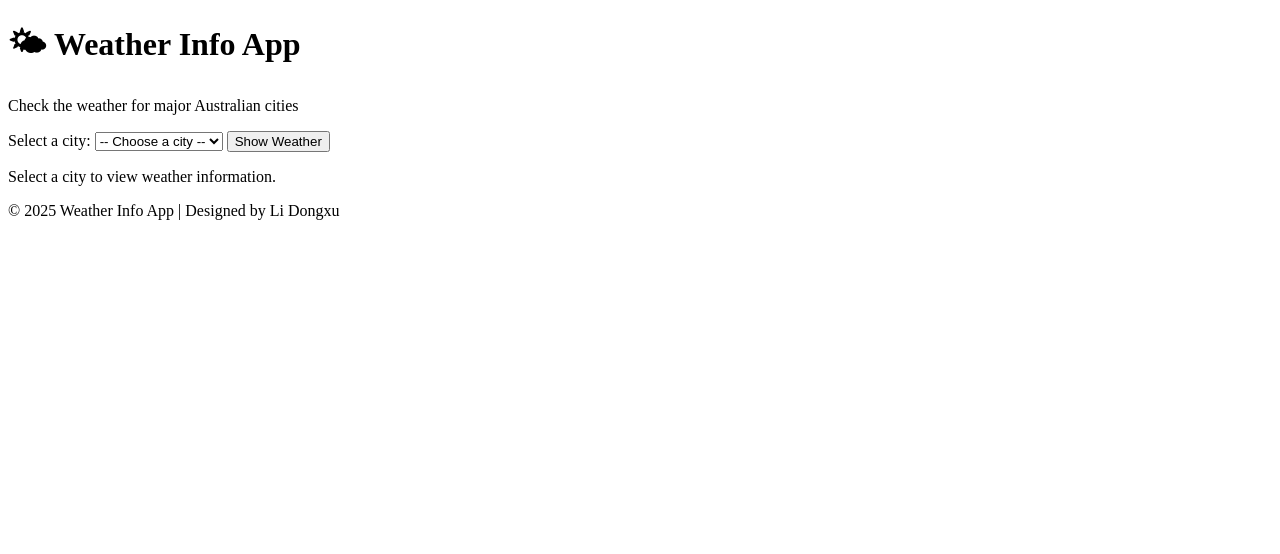
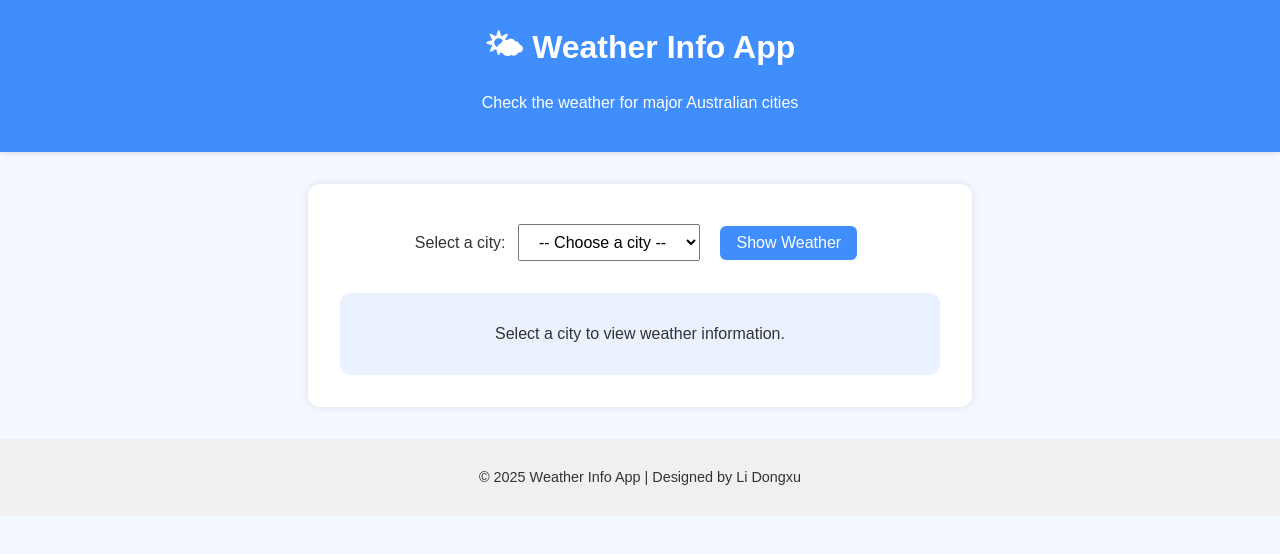
Before and after one commit to llli43/Weather-Info-App, a plain HTML site: page index.html in a window 1280 px wide. Drawn offline with Linux system fonts and the light colour scheme.

Commit message:
Add style.css for page styling

```diff
--- a/style.css
+++ b/style.css
@@ -1,33 +1,69 @@
-.about, .tips {
-    margin-top: 2rem;
-    background-color: #f7faff;
-    border-left: 4px solid #3f8efc;
-    padding: 1rem 1.5rem;
-    border-radius: 8px;
-    line-height: 1.6;
+body {
+    font-family: Arial, sans-serif;
+    background-color: #f4f9ff;
+    color: #333;
+    margin: 0;
+    padding: 0;
 }
 
-.about h3, .tips h3 {
-    color: #3f8efc;
-    margin-bottom: 0.5rem;
+header {
+    background-color: #3f8efc;
+    color: white;
+    text-align: center;
+    padding: 1.5rem 0;
+    box-shadow: 0 2px 5px rgba(0, 0, 0, 0.1);
 }
 
-.tips ul {
-    padding-left: 1.2rem;
+h1 {
+    margin: 0;
 }
 
-.back-top {
-    display: block;
-    margin: 2rem auto 0;
+main {
+    max-width: 600px;
+    margin: 2rem auto;
+    background: white;
+    padding: 2rem;
+    border-radius: 12px;
+    box-shadow: 0 0 10px rgba(0, 0, 0, 0.1);
+}
+
+.search-section {
+    text-align: center;
+    margin-bottom: 1.5rem;
+}
+
+select, button {
+    padding: 0.5rem 1rem;
+    margin: 0.5rem;
+    font-size: 1rem;
+}
+
+button {
     background-color: #3f8efc;
     color: white;
     border: none;
-    padding: 0.6rem 1.2rem;
     border-radius: 6px;
     cursor: pointer;
-    transition: background-color 0.3s ease;
 }
 
-.back-top:hover {
-    background-color: #2e6dd1;
+button:hover {
+    background-color: #3475d5;
 }
+
+.weather-card {
+    background-color: #eaf2ff;
+    border-radius: 10px;
+    padding: 1rem;
+    text-align: center;
+}
+
+.weather-card h2 {
+    color: #3475d5;
+}
+
+footer {
+    text-align: center;
+    padding: 1rem;
+    background-color: #f0f0f0;
+    font-size: 0.9rem;
+}
```
